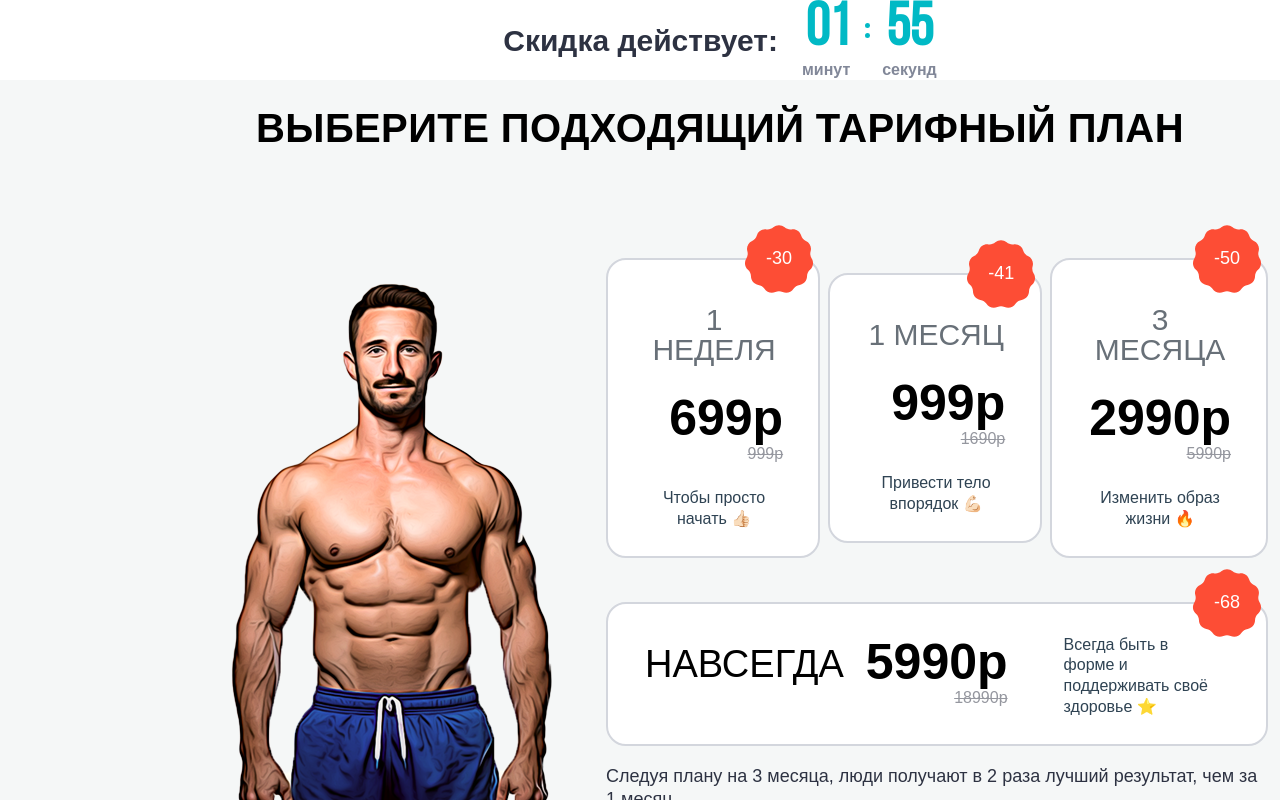
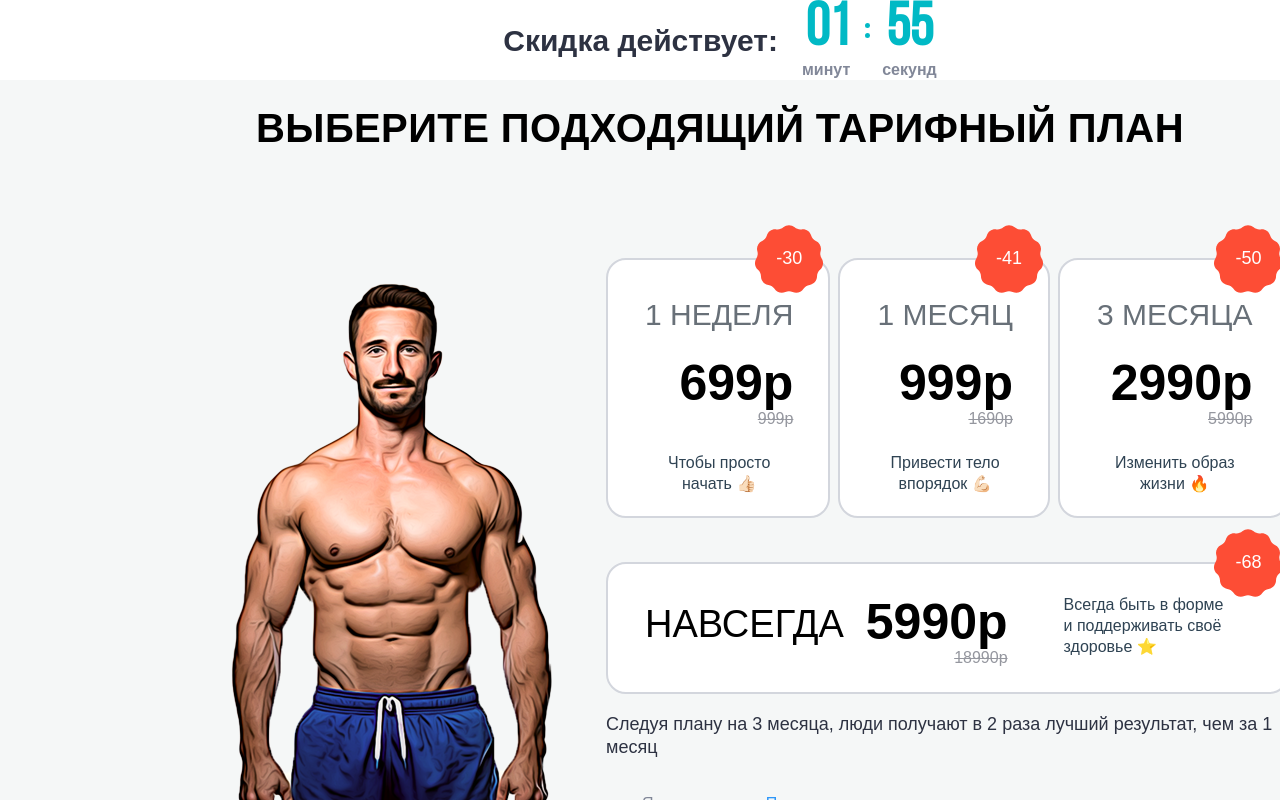
Before and after one commit to LenaRybinskova/sale_timer, a Next.js app: page / in a window 1280 px wide. Shown: the top 800 px of the page. Built offline with nearby package versions, Linux system fonts and the light colour scheme.

Commit message:
fix prepear data

```diff
--- a/src/common/components/Item.tsx
+++ b/src/common/components/Item.tsx
@@ -22,10 +22,11 @@ export default function Item({className, variant, selected, name, discountMinPri
         <div className={`w-full flex border-2 border-border rounded-[20px] relative transition-all duration-300 ease-in-out hover:bg-background-card hover:border-secondary cursor-pointer
          ${selected ? 'bg-background-card border-secondary' : 'bg-foreground-secondary'}
          ${className} ${variant === 'horizontally'
-            ? 'flex-row  items-start justify-center  p-[31px_57px_26px_37px]'
+            ? 'flex-row  items-start justify-center  p-[31px_57px_26px_37px] '
             : 'flex-col  items-center justify-center gap-[26px] p-[45px_35px_26px_37px]'}  `}>
 
-            <h3 className={`${variant === 'horizontally'
+            <h3 className={`whitespace-nowrap
+   ${variant === 'horizontally'
                 ? 'color-text text-left text-[38px] leading-[100%] uppercase font-family-second font-normal mt-[10px] mr-[22px]'
                 : 'text-text-third text-center text-[30px] leading-[100%] uppercase font-family-second font-normal '
             }`}>
--- a/src/common/components/Main.tsx
+++ b/src/common/components/Main.tsx
@@ -54,15 +54,7 @@ export default function Main() {
 
                     <Image src={tgBe2Card} alt={'to_be'} width={434} height={715} priority/>
                     <figure className={'flex flex-col items-center justify-center gap-[8px] w-full'}>
-                        <div className={'flex items-center justify-center gap-[8px] mb-9 w-full'}>
-                            {/*{tariffs.map(tariff => {
-                                return <Item selected={selectedItem} onClick={() => setSelectedItem(true)} name={tariff.name}/>
-                            })}*/}
-
-
-{/*                            <Item selected={selectedItem} onClick={() => setSelectedItem(true)}  />
-                            <Item/>
-                            <Item/>*/}
+                        <div className={'flex items-stretch justify-center  gap-[8px] mb-9 w-full h-[260px]'}>
                             {notForeverTariffs.map((tariff) => {
                                 return (
                                     <Item
@@ -73,10 +65,10 @@ export default function Main() {
                                         price={tariff.price}
                                         discountPercentage={tariff.discountPercentage}
                                         text={tariff.text}
+                                        className="flex-1"
                                     />
                                 )
                             })}
-
 
                         </div>
                         {foreverTariffs.map((tariff) => (
```
